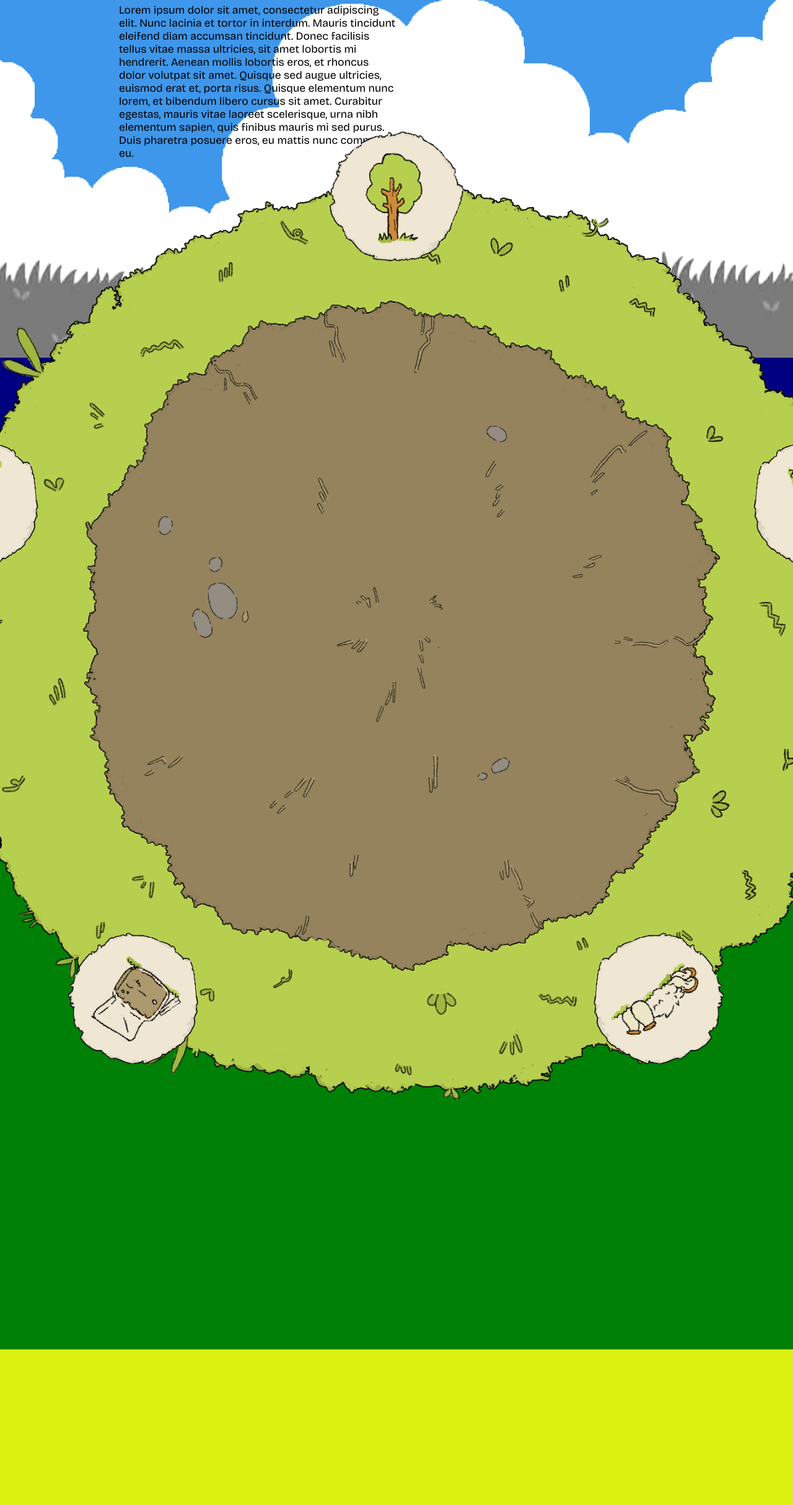
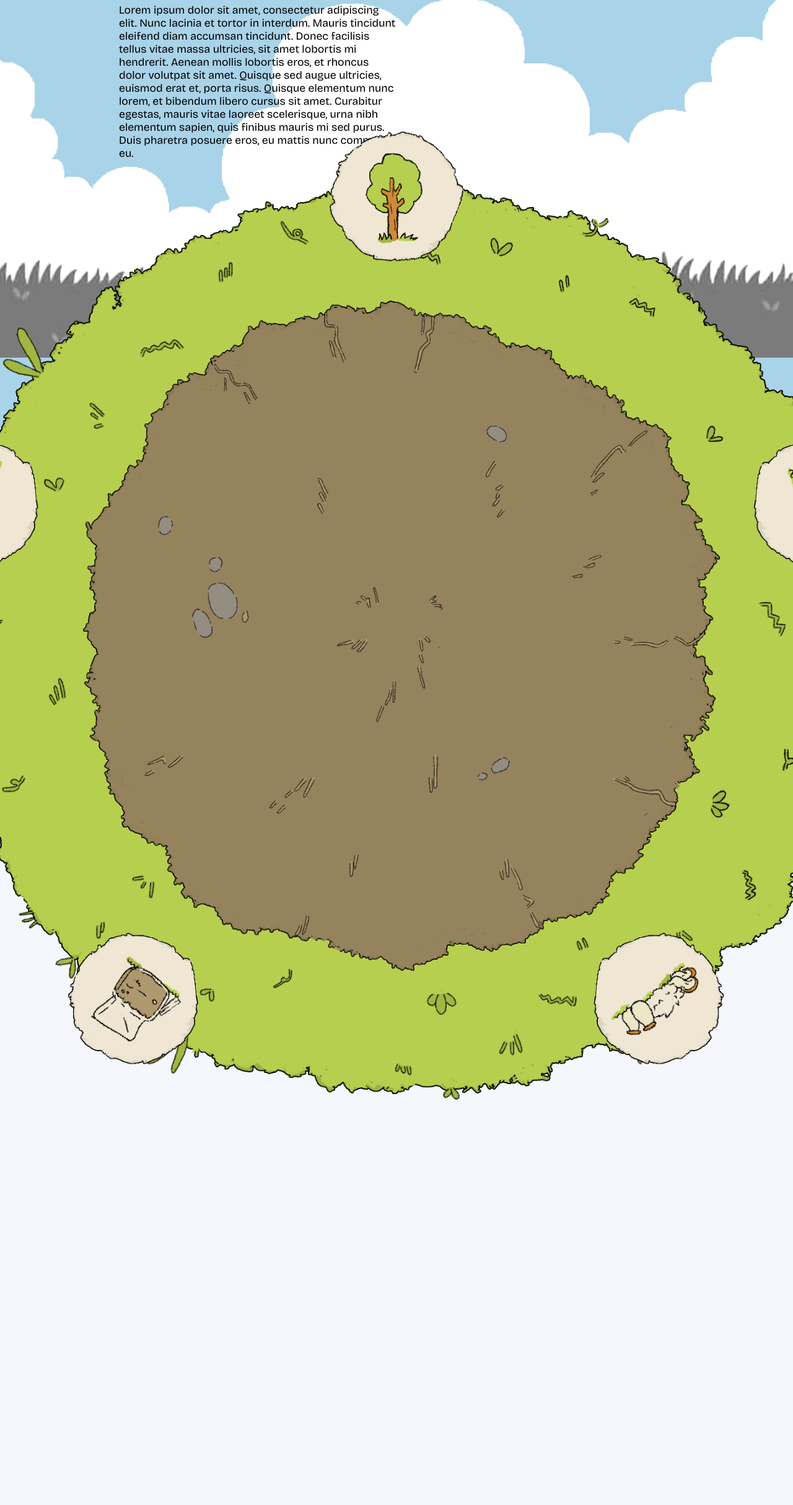
Before and after one commit to cogumelosdopradoaoprato/cogumelosdopradoaoprato.github.io, a website built with Vite: page producao.html in a window 1280 px wide. Shown: the part 223-2651 px from the top of the page at 62% size. Built offline with nearby package versions, Linux system fonts and the light colour scheme; a web font is replaced by a local one.

Commit message:
Bg color production update

```diff
--- a/css/producao.css
+++ b/css/producao.css
@@ -306,7 +306,7 @@ button,
 .producao .container .section-first {
   width: 100%;
   height: 100vh;
-  background-color: rgb(62, 151, 235);
+  background-color: #a9d3e8;
   position: absolute;
   top: 0;
   left: 0;
@@ -337,7 +337,7 @@ button,
 .producao .container .section-second {
   width: 100%;
   height: 100vh;
-  background-color: navy;
+  background-color: #a9d3e8;
   position: absolute;
   top: 100vh;
   left: 0;
@@ -368,7 +368,7 @@ button,
 .producao .container .section-third {
   width: 100%;
   height: 100vh;
-  background-color: rgb(0, 128, 6);
+  background-color: #f6f7fc;
   position: absolute;
   top: 200vh;
   left: 0;
@@ -378,7 +378,7 @@ button,
 .producao .container .section-fourth {
   width: 100%;
   height: 100vh;
-  background-color: rgb(219, 241, 15);
+  background-color: #f6f7fc;
   position: absolute;
   top: 300vh;
   left: 0;
@@ -388,7 +388,7 @@ button,
 .producao .container .section-fifth {
   width: 100%;
   height: 140vh;
-  background-color: rgb(253, 25, 234);
+  background-color: #a9d3e8;
   position: absolute;
   top: 400vh;
   left: 0;
```
